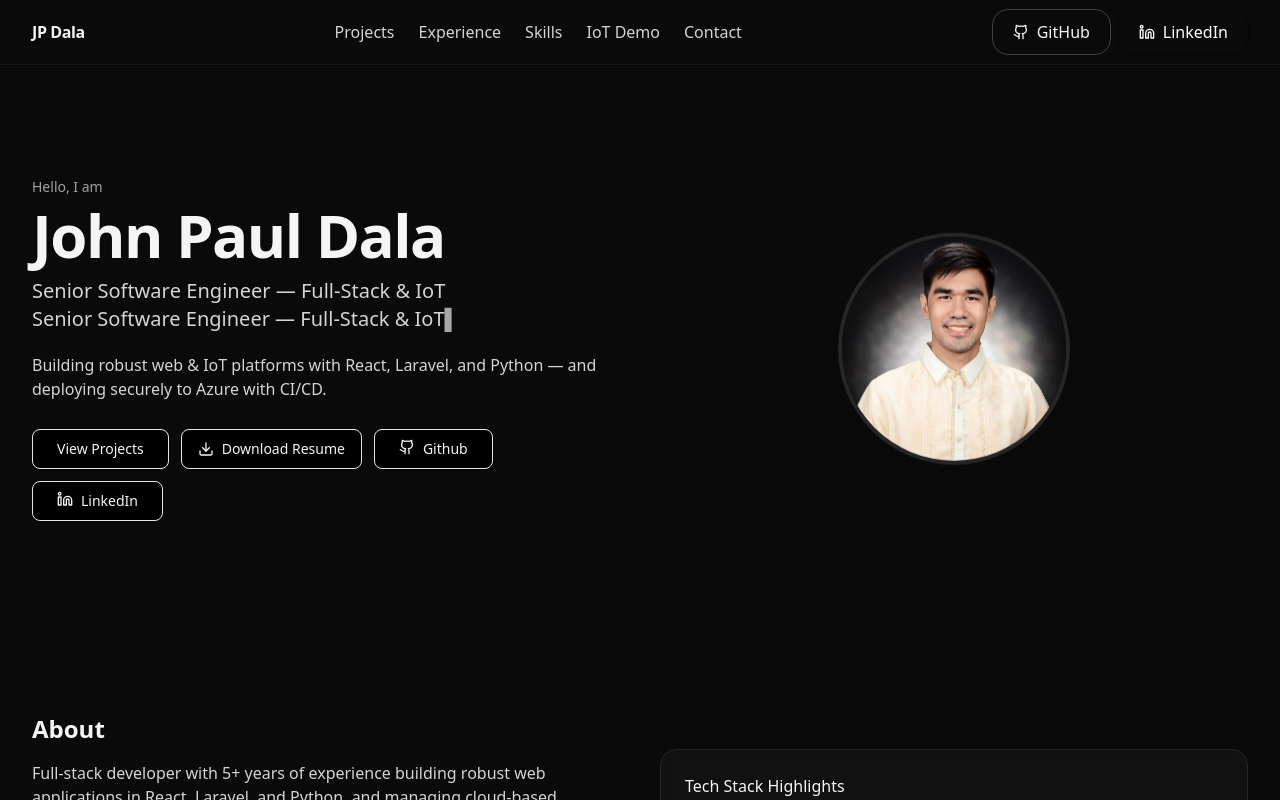
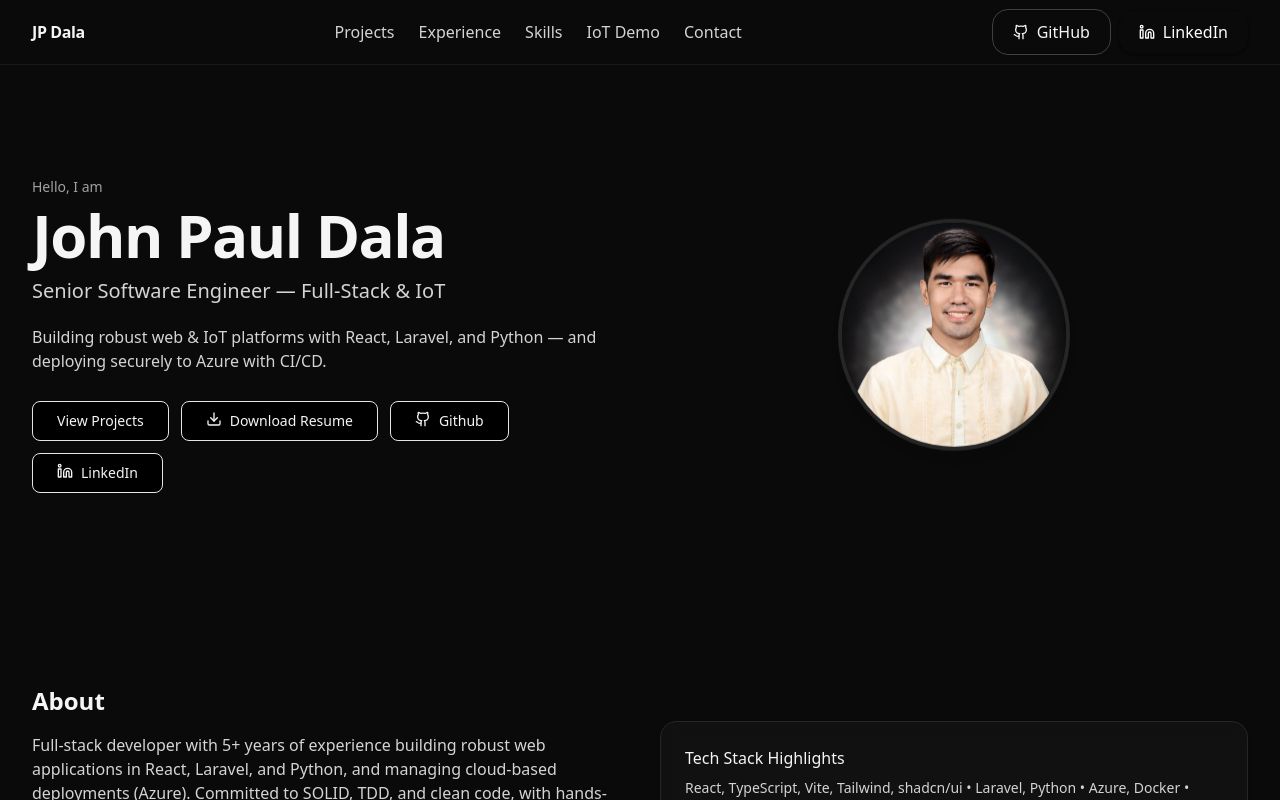
Before and after one commit to captainjaypee01/jpbd-portfolio, a React (Vite) app: page / in a window 1280 px wide. Shown: the top 800 px of the page. Built offline with nearby package versions, Linux system fonts and the light colour scheme.

Commit message:
update on hero section

```diff
--- a/src/sections/Hero.tsx
+++ b/src/sections/Hero.tsx
@@ -1,6 +1,5 @@
 import { Button } from '@/components/ui/button'
 import { Github, Linkedin, Download } from 'lucide-react'
-import { Typewriter } from '@/components/animations/Typewriter'
 import { GITHUB, LINKEDIN } from '@/lib/utils'
 import { motion } from 'motion/react'
 import { TextEffect } from '@/components/ui/text-effect'
@@ -18,10 +17,10 @@ export function Hero() {
                     <h1 className="mt-2 text-4xl md:text-6xl font-bold tracking-tight">John Paul Dala</h1>
                     <p className="mt-3 text-xl text-neutral-300">
 
-                        <TextEffect delay={1.2} per='char' preset='fade'>
+                        <TextEffect delay={0.4} per='char' preset='fade'>
                             Senior Software Engineer — Full-Stack & IoT
                         </TextEffect>
-                        <Typewriter text="Senior Software Engineer — Full-Stack & IoT" />
+                        {/* <Typewriter text="Senior Software Engineer — Full-Stack & IoT" /> */}
                     </p>
                     <p className="mt-5 text-neutral-300 max-w-prose">
                         Building robust web & IoT platforms with React, Laravel, and Python — and deploying securely to Azure with CI/CD.
@@ -31,7 +30,7 @@ export function Hero() {
                             <a href="#projects" aria-label="View Projects">View Projects</a>
                         </Button>
                         <Button size="lg" variant="outline" className='bg-black inline-flex'>
-                            <Download />Download Resume
+                            <a className="inline-flex gap-2" href="/Resume.pdf" download target="_blank" rel="noreferrer"> <Download />Download Resume </a>
                         </Button>
                         <Button size="lg" variant="outline" className='bg-black inline-flex'>
                             <a className="inline-flex gap-2" href={GITHUB} target="_blank" rel="noreferrer"><Github className="size-4" />Github</a>
```
